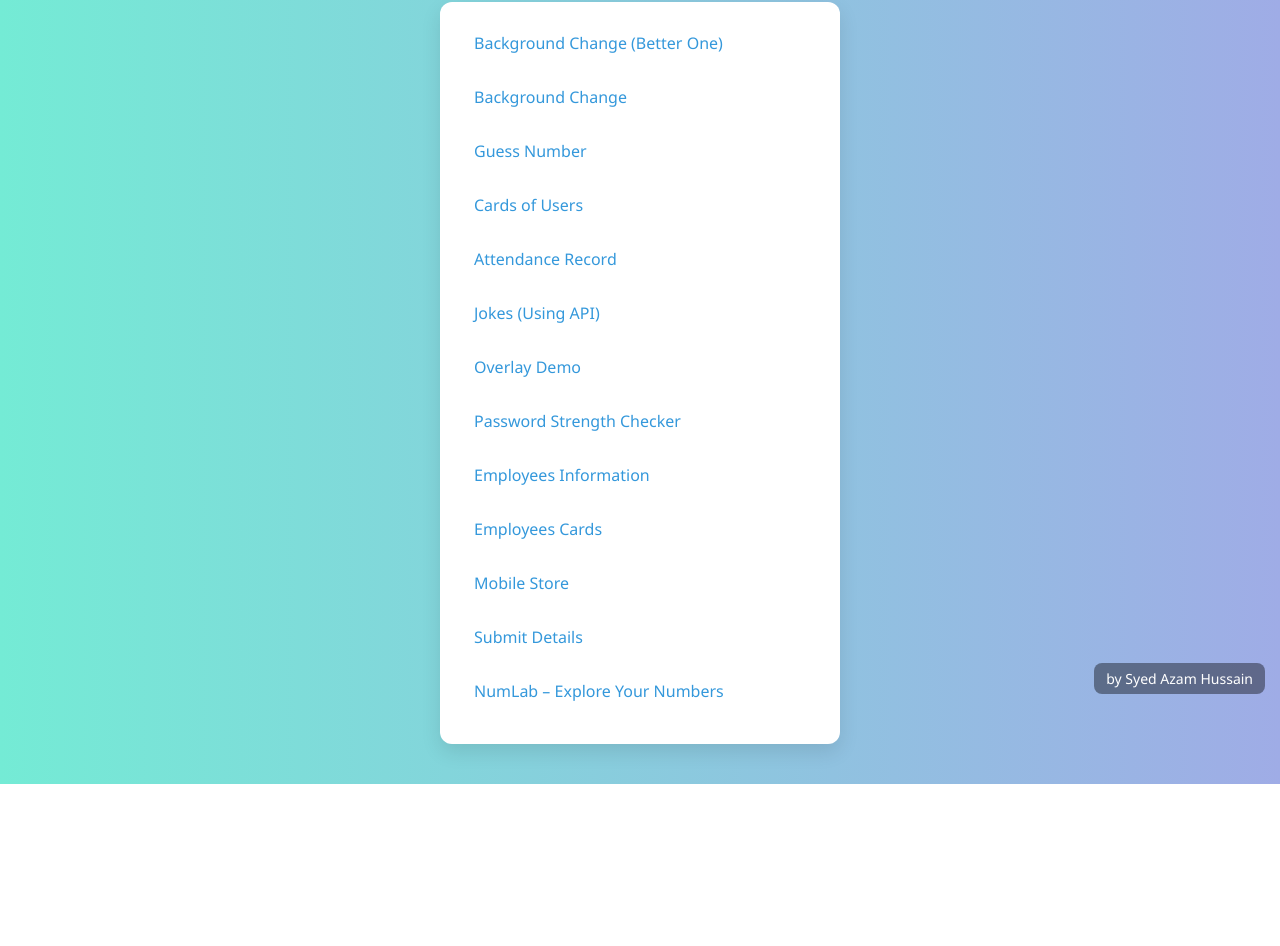
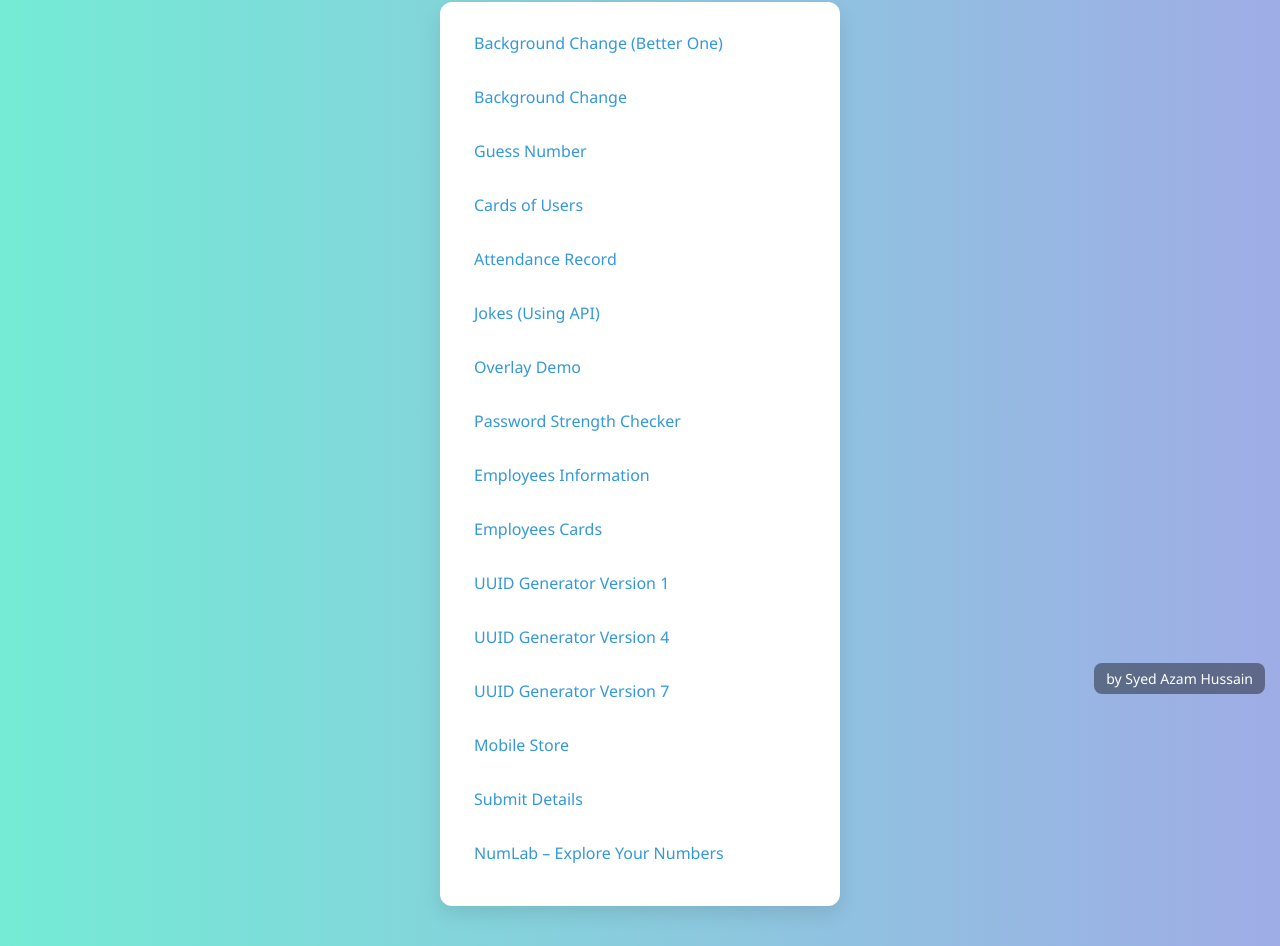
Before and after one commit to syedazamhussain/JavaScript-2, a plain HTML site: page index.html in a window 1280 px wide. Shown: the part 96-1042 px from the top of the page. Before the commit the page ends 880 px from the top, so only its background shows below. Drawn offline with Linux system fonts and the light colour scheme.

Commit message:
index.html

```diff
--- a/index.html
+++ b/index.html
@@ -86,6 +86,9 @@
     <li><a href="Password%20Strength%20Checker/">Password Strength Checker</a></li>
     <li><a href="Employee%20Slides/">Employees Information</a></li>
     <li><a href="Employees%20Cards/">Employees Cards</a></li>
+    <li><a href="version1/">UUID Generator Version 1</a></li>
+    <li><a href="version4/">UUID Generator Version 4</a></li>
+    <li><a href="version7/">UUID Generator Version 7</a></li>
     <li><a href="Mobile%20Store/">Mobile Store</a></li>
     <li><a href="Submit%20Details/">Submit Details</a></li>
     <li><a href="Even%20Odd%20Number%20Logic/">NumLab – Explore Your Numbers</a></li>
```
